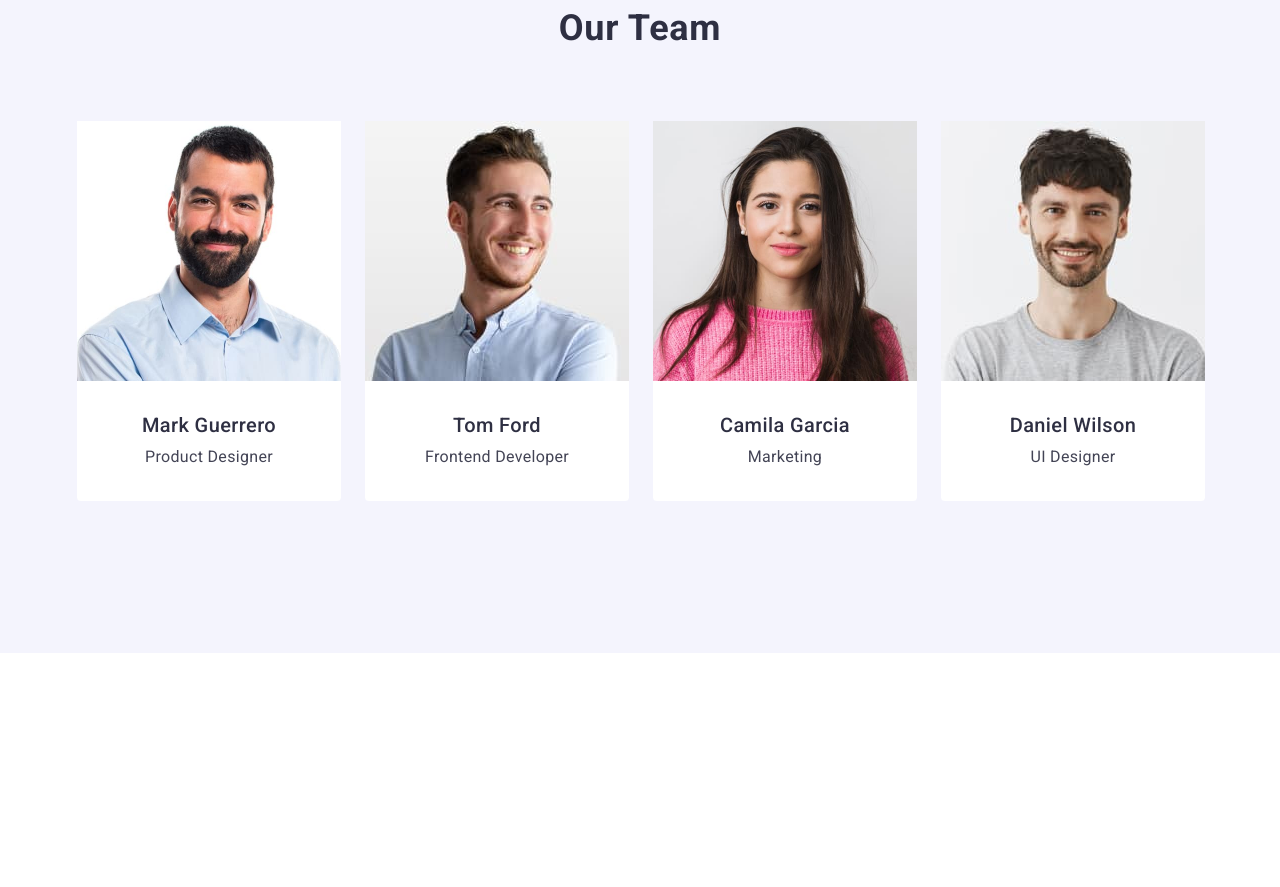
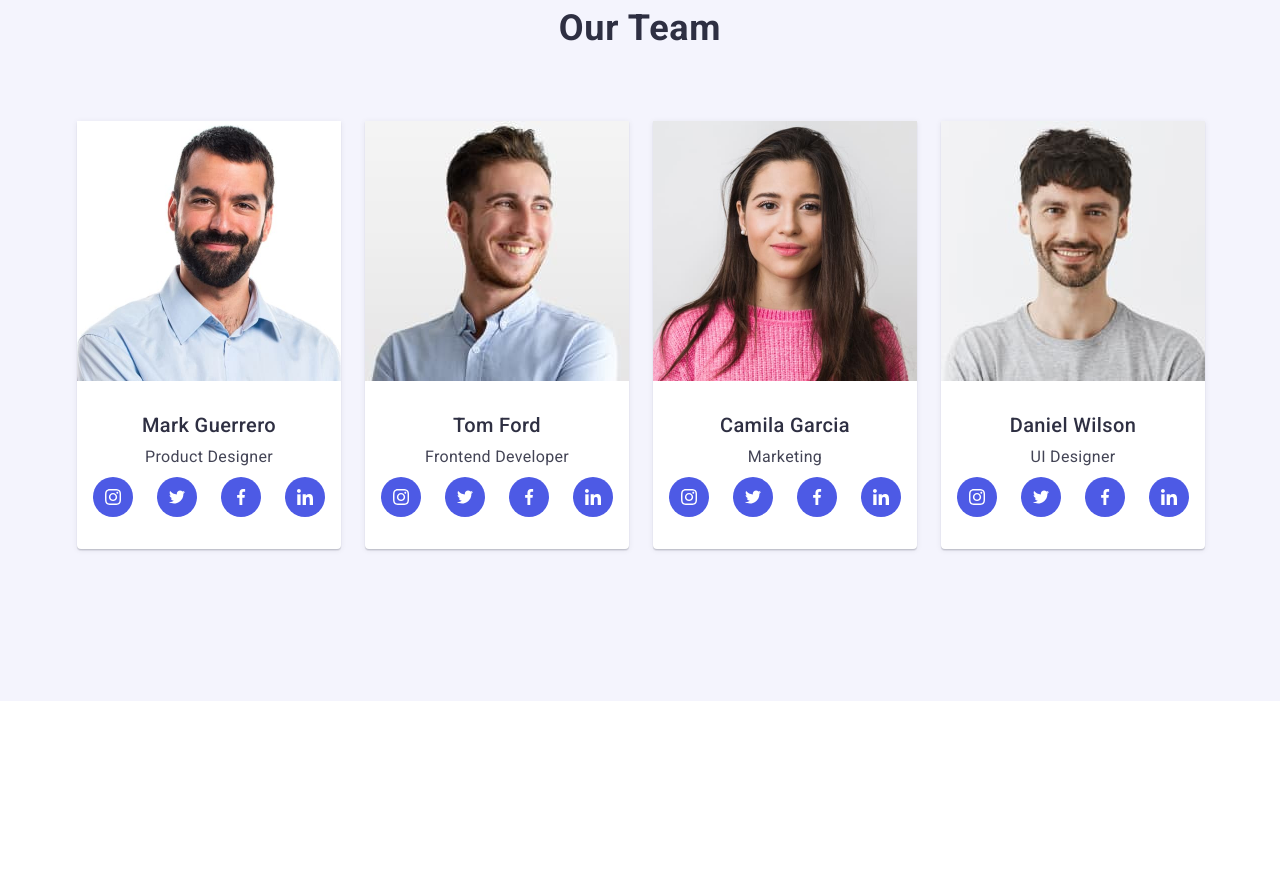
Before and after one commit to ShumFX/goit-markup-hw-04, a plain HTML site: page index.html in a window 1280 px wide. Shown: the part 1280-2167 px from the top of the page. Drawn offline with nearby package versions, Linux system fonts and the light colour scheme.

Commit message:
add team

```diff
--- a/css/styles.css
+++ b/css/styles.css
@@ -224,8 +224,7 @@ img {
   background-color: #f4f4fd;
 }
 
-.icon-tasks {
-}
+
 
 .tasks-list {
   display: flex;
@@ -264,9 +263,10 @@ img {
   padding: 32px 16px;
 }
 
+
 .container-team-name {
   padding-top: 32px;
-  padding-bottom: 32px;
+
 }
 
 .team-list {
@@ -278,8 +278,8 @@ img {
   background-color: #fff;
   border-radius: 0 0 4px 4px;
   padding: 0px 0px 32px 0px;
-  width: 264px;
-  height: 380px;
+
+  box-shadow: 0 2px 1px 0 rgba(46, 47, 66, 0.08), 0 1px 1px 0 rgba(46, 47, 66, 0.16), 0 1px 6px 0 rgba(46, 47, 66, 0.08);
 }
 
 .team-title {
@@ -312,6 +312,29 @@ img {
   color: #434455;
   text-align: center;
 }
+
+.social-list {
+  display: flex;
+  justify-content: center;
+  column-gap: 24px;
+  }
+
+   .social-link {
+    display: flex;
+    align-items: center;
+    justify-content: center;
+    width: 40px;
+    height: 40px;
+    border-radius: 50%;
+    fill: white;
+    background-color: #4d5ae5;
+    margin-top: 8px;
+    }
+
+    .social-link:hover,
+    .social-link:focus {
+      background-color: #31D0AA;
+    }
 
 /*works*/
 
--- a/index.html
+++ b/index.html
@@ -131,6 +131,37 @@
               <div class="container-team-name">
                 <h3 class="team-name">Mark Guerrero</h3>
                 <p class="team-direction">Product Designer</p>
+
+                <ul class="social-list">
+                  <li class="social-item">
+                    <a href="#" class="social-link">
+                      <svg class="social-icon" width="16" height="16">
+                        <use href="./images/icons.svg#icon-instagram"></use>
+                      </svg>
+                    </a>
+                  </li>
+                  <li class="social-item">
+                    <a href="#" class="social-link">
+                      <svg class="social-icon" width="16" height="16">
+                        <use href="./images/icons.svg#icon-twitter"></use>
+                      </svg>
+                    </a>
+                  </li>
+                  <li class="social-item">
+                    <a href="#" class="social-link">
+                      <svg class="social-icon" width="16" height="16">
+                        <use href="./images/icons.svg#icon-facebook"></use>
+                      </svg>
+                    </a>
+                  </li>
+                  <li class="social-item">
+                    <a href="#" class="social-link">
+                      <svg class="social-icon" width="16" height="16">
+                        <use href="./images/icons.svg#icon-linkedin"></use>
+                      </svg>
+                    </a>
+                  </li>
+                </ul>
               </div>
             </li>
             <li class="team-link">
@@ -143,6 +174,36 @@
               <div class="container-team-name">
                 <h3 class="team-name">Tom Ford</h3>
                 <p class="team-direction">Frontend Developer</p>
+                <ul class="social-list">
+                  <li class="social-item">
+                    <a href="#" class="social-link">
+                      <svg class="social-icon" width="16" height="16">
+                        <use href="./images/icons.svg#icon-instagram"></use>
+                      </svg>
+                    </a>
+                  </li>
+                  <li class="social-item">
+                    <a href="#" class="social-link">
+                      <svg class="social-icon" width="16" height="16">
+                        <use href="./images/icons.svg#icon-twitter"></use>
+                      </svg>
+                    </a>
+                  </li>
+                  <li class="social-item">
+                    <a href="#" class="social-link">
+                      <svg class="social-icon" width="16" height="16">
+                        <use href="./images/icons.svg#icon-facebook"></use>
+                      </svg>
+                    </a>
+                  </li>
+                  <li class="social-item">
+                    <a href="#" class="social-link">
+                      <svg class="social-icon" width="16" height="16">
+                        <use href="./images/icons.svg#icon-linkedin"></use>
+                      </svg>
+                    </a>
+                  </li>
+                </ul>
               </div>
             </li>
             <li class="team-link">
@@ -155,6 +216,36 @@
               <div class="container-team-name">
                 <h3 class="team-name">Camila Garcia</h3>
                 <p class="team-direction">Marketing</p>
+                <ul class="social-list">
+                  <li class="social-item">
+                    <a href="#" class="social-link">
+                      <svg class="social-icon" width="16" height="16">
+                        <use href="./images/icons.svg#icon-instagram"></use>
+                      </svg>
+                    </a>
+                  </li>
+                  <li class="social-item">
+                    <a href="#" class="social-link">
+                      <svg class="social-icon" width="16" height="16">
+                        <use href="./images/icons.svg#icon-twitter"></use>
+                      </svg>
+                    </a>
+                  </li>
+                  <li class="social-item">
+                    <a href="#" class="social-link">
+                      <svg class="social-icon" width="16" height="16">
+                        <use href="./images/icons.svg#icon-facebook"></use>
+                      </svg>
+                    </a>
+                  </li>
+                  <li class="social-item">
+                    <a href="#" class="social-link">
+                      <svg class="social-icon" width="16" height="16">
+                        <use href="./images/icons.svg#icon-linkedin"></use>
+                      </svg>
+                    </a>
+                  </li>
+                </ul>
               </div>
             </li>
             <li class="team-link">
@@ -167,6 +258,36 @@
               <div class="container-team-name">
                 <h3 class="team-name">Daniel Wilson</h3>
                 <p class="team-direction">UI Designer</p>
+                <ul class="social-list">
+                  <li class="social-item">
+                    <a href="#" class="social-link">
+                      <svg class="social-icon" width="16" height="16">
+                        <use href="./images/icons.svg#icon-instagram"></use>
+                      </svg>
+                    </a>
+                  </li>
+                  <li class="social-item">
+                    <a href="#" class="social-link">
+                      <svg class="social-icon" width="16" height="16">
+                        <use href="./images/icons.svg#icon-twitter"></use>
+                      </svg>
+                    </a>
+                  </li>
+                  <li class="social-item">
+                    <a href="#" class="social-link">
+                      <svg class="social-icon" width="16" height="16">
+                        <use href="./images/icons.svg#icon-facebook"></use>
+                      </svg>
+                    </a>
+                  </li>
+                  <li class="social-item">
+                    <a href="#" class="social-link">
+                      <svg class="social-icon" width="16" height="16">
+                        <use href="./images/icons.svg#icon-linkedin"></use>
+                      </svg>
+                    </a>
+                  </li>
+                </ul>
               </div>
             </li>
           </ul>
```
